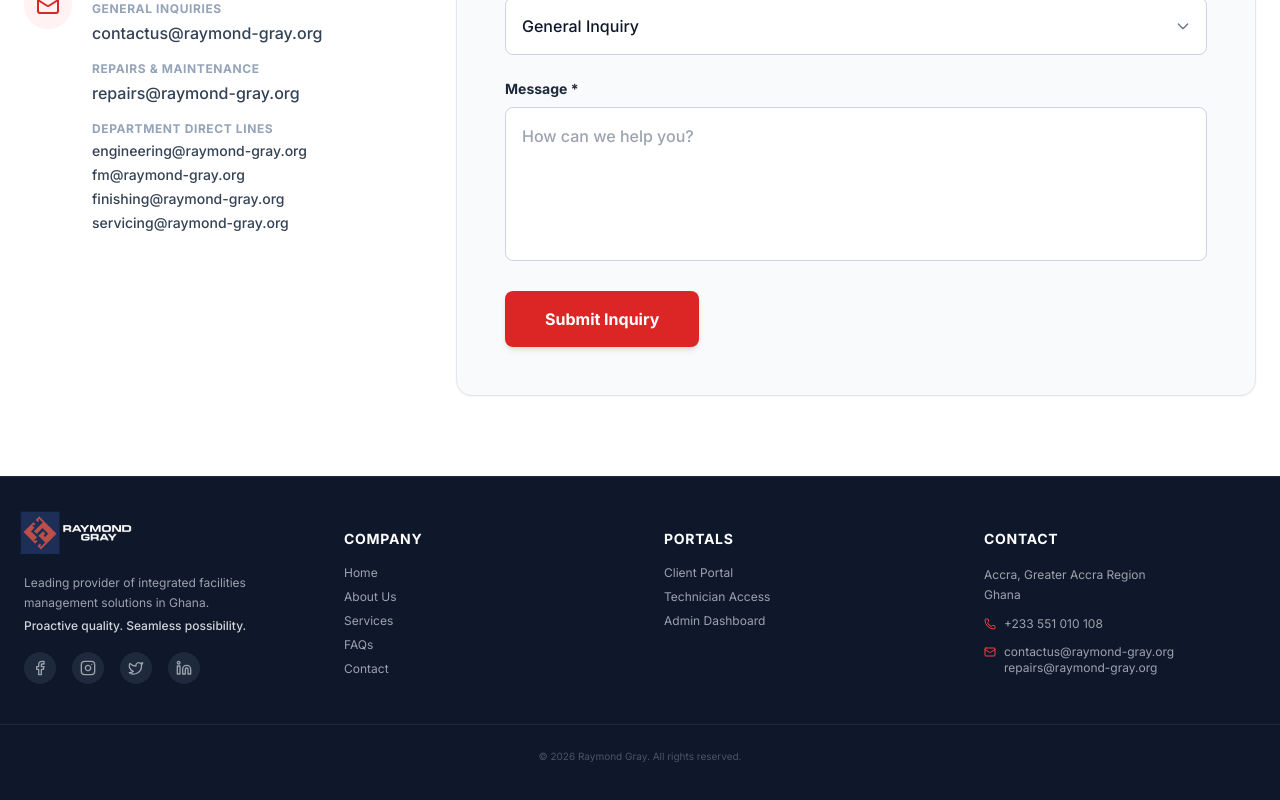
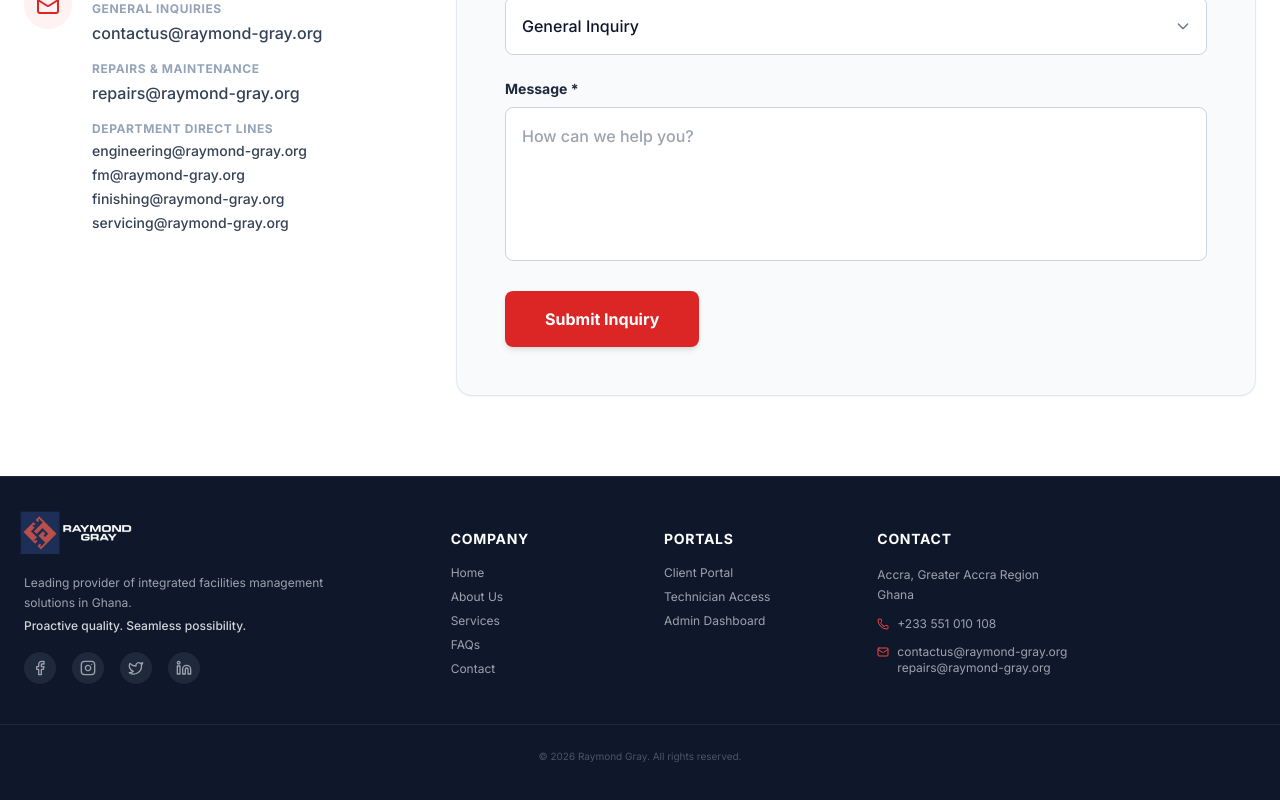
Before and after one commit to pekay23/raymond-gray-platform, a Next.js app: page /contact in a window 1280 px wide. Shown: the part 1026-1826 px from the top of the page. Built offline with nearby package versions, Linux system fonts and the light colour scheme.

Commit message:
final netlify fix

```diff
--- a/src/app/contact/page.tsx
+++ b/src/app/contact/page.tsx
@@ -21,23 +21,26 @@ export default function Contact() {
     e.preventDefault();
     setStatus("loading");
 
-    // Simulate API call or replace with actual endpoint
     try {
-      // Simulating a successful request for now
-      await new Promise(resolve => setTimeout(resolve, 1500));
-
-      // For real implementation:
-      /*
       const res = await fetch("/api/contact", {
         method: "POST",
         headers: { "Content-Type": "application/json" },
         body: JSON.stringify(formData),
       });
-      if (!res.ok) throw new Error();
-      */
 
-      setStatus("success");
-      setFormData({ name: "", email: "", phone: "", serviceType: "General Inquiry", message: "" });
+      if (res.ok) {
+        setStatus("success");
+        setFormData({
+          name: "",
+          email: "",
+          phone: "",
+          address: "",
+          serviceType: "General Inquiry",
+          message: ""
+        });
+      } else {
+        setStatus("error");
+      }
     } catch (error) {
       setStatus("error");
     }
@@ -136,7 +139,7 @@ export default function Contact() {
             </div>
           </div>
 
-          {/* RIGHT: High Contrast Form */}
+          {/* RIGHT: High Contrast Form (ABM Style) */}
           <div className="lg:col-span-8">
             <div className="bg-slate-50 p-8 md:p-12 rounded-2xl border border-slate-200 shadow-sm">
 
--- a/src/components/Footer.tsx
+++ b/src/components/Footer.tsx
@@ -5,15 +5,10 @@ import { Facebook, Instagram, Twitter, Linkedin, Phone, Mail } from "lucide-reac
 export function Footer() {
   return (
     <footer className="bg-slate-900 text-white py-12 border-t border-slate-800">
-      <div className="max-w-7xl mx-auto px-6 grid md:grid-cols-4 gap-8 md:gap-12">
+      <div className="max-w-7xl mx-auto px-6 grid md:grid-cols-12 gap-8 lg:gap-12">
 
-        {/* Brand & Logo */}
-        <div className="col-span-1 flex flex-col items-start">
-
-          {/* LOGO ALIGNMENT FIX:
-              -mt-14 pulls the image up drastically so the text inside aligns with "Company".
-              h-32 ensures the image is large enough to be legible.
-          */}
+        {/* Brand & Logo (Span 4 cols) */}
+        <div className="md:col-span-4 flex flex-col items-start">
           <Link href="/" className="block relative h-32 w-64 -ml-3 -mt-14 mb-0 hover:opacity-90 transition cursor-pointer">
             <Image
               src="/raymond-gray-logo1.svg"
@@ -23,7 +18,6 @@ export function Footer() {
             />
           </Link>
 
-          {/* Text needs -mt-6 to close the gap left by the cropped logo image */}
           <p className="text-gray-400 text-xs leading-relaxed max-w-xs mb-4 -mt-6">
             Leading provider of integrated facilities management solutions in Ghana.
             <span className="block mt-1 font-medium text-gray-300">
@@ -39,8 +33,8 @@ export function Footer() {
           </div>
         </div>
 
-        {/* Quick Links */}
-        <div className="mt-1"> {/* Added tiny top margin to align text baseline if needed */}
+        {/* Quick Links (Span 2 cols) */}
+        <div className="md:col-span-2 mt-1">
           <h4 className="text-sm font-bold mb-4 text-white uppercase tracking-wider">Company</h4>
           <ul className="space-y-2 text-gray-400 text-xs">
             <li><Link href="/" className="hover:text-red-500 transition">Home</Link></li>
@@ -51,8 +45,8 @@ export function Footer() {
           </ul>
         </div>
 
-        {/* Portals */}
-        <div className="mt-1">
+        {/* Portals (Span 2 cols) */}
+        <div className="md:col-span-2 mt-1">
           <h4 className="text-sm font-bold mb-4 text-white uppercase tracking-wider">Portals</h4>
           <ul className="space-y-2 text-gray-400 text-xs">
             <li><Link href="/client/dashboard" className="hover:text-blue-400 transition">Client Portal</Link></li>
@@ -61,22 +55,22 @@ export function Footer() {
           </ul>
         </div>
 
-        {/* Contact Info */}
-        <div className="mt-1">
+        {/* Contact Info (Span 4 cols - Wider for emails!) */}
+        <div className="md:col-span-4 mt-1">
           <h4 className="text-sm font-bold mb-4 text-white uppercase tracking-wider">Contact</h4>
           <ul className="space-y-3 text-gray-400 text-xs">
             <li className="leading-relaxed">
               Accra, Greater Accra Region<br />Ghana
             </li>
             <li className="flex items-center gap-2">
-              <Phone className="w-3 h-3 text-red-500" />
-              <a href="tel:+233551010108" className="hover:text-white transition">+233 551 010 108</a>
+              <Phone className="w-3 h-3 text-red-500 flex-shrink-0" />
+              <a href="tel:+233551010108" className="hover:text-white transition whitespace-nowrap">+233 551 010 108</a>
             </li>
             <li className="flex items-start gap-2">
-              <Mail className="w-3 h-3 text-red-500 mt-0.5" />
+              <Mail className="w-3 h-3 text-red-500 mt-0.5 flex-shrink-0" />
               <div className="flex flex-col">
-                <a href="mailto:contactus@raymond-gray.org" className="hover:text-white transition">contactus@raymond-gray.org</a>
-                <a href="mailto:repairs@raymond-gray.org" className="hover:text-white transition">repairs@raymond-gray.org</a>
+                <a href="mailto:contactus@raymond-gray.org" className="hover:text-white transition whitespace-nowrap">contactus@raymond-gray.org</a>
+                <a href="mailto:repairs@raymond-gray.org" className="hover:text-white transition whitespace-nowrap">repairs@raymond-gray.org</a>
               </div>
             </li>
           </ul>
```
